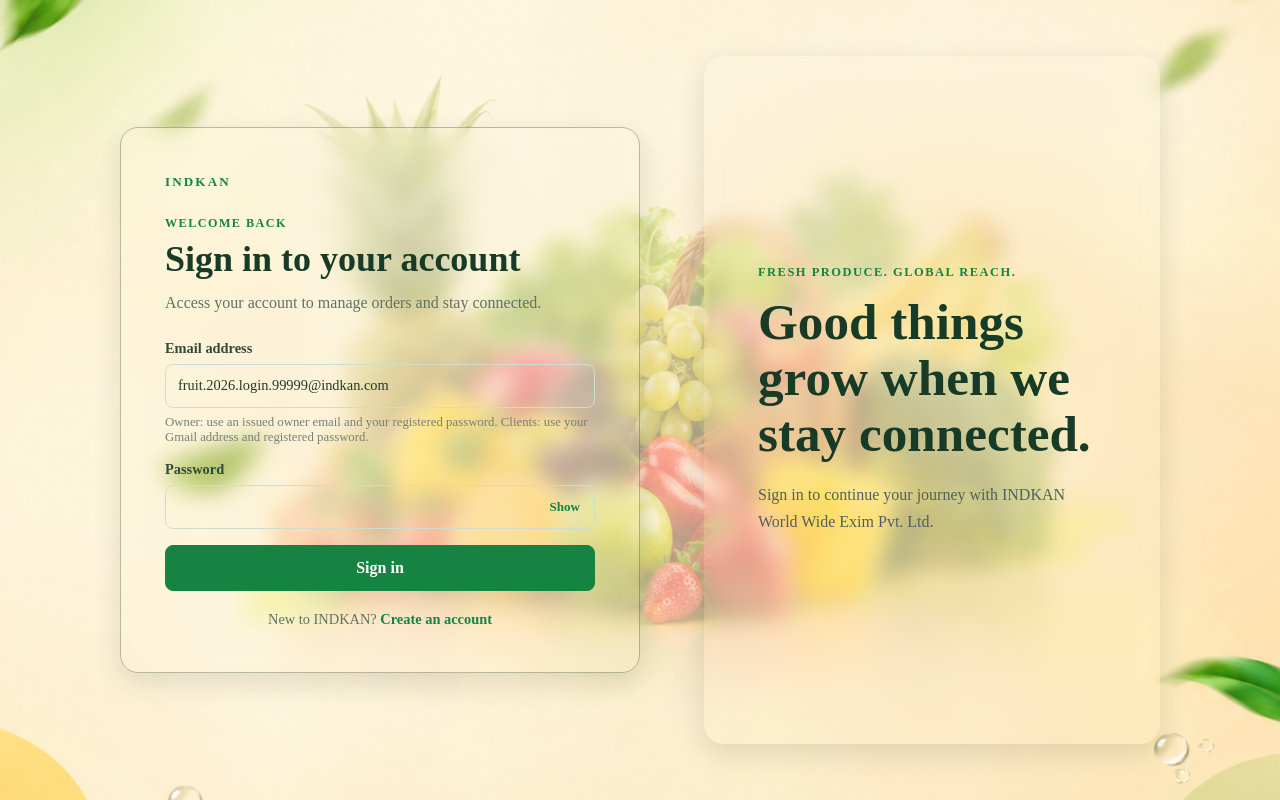
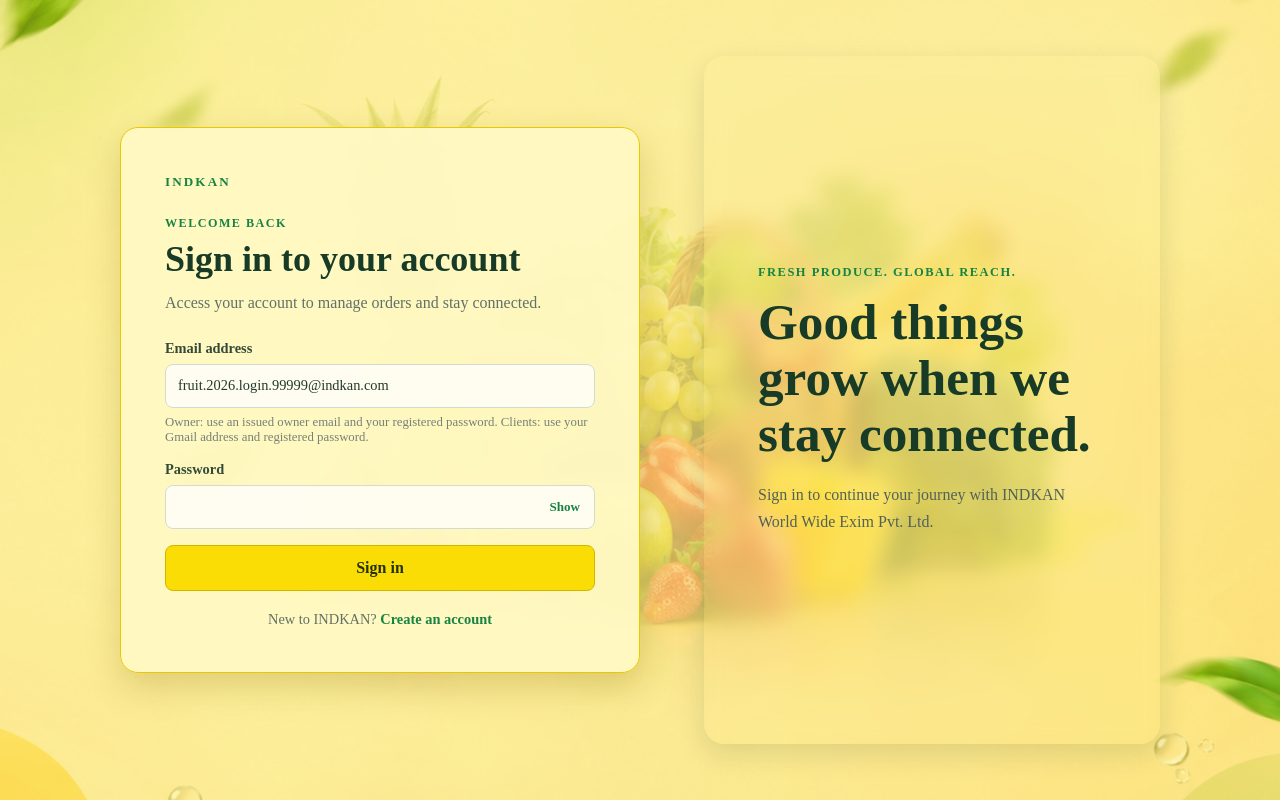
Before and after one commit to sudhamayBala/Fruits-Salling-Application, a React (Vite) app in the folder Frontend/View/: page / in a window 1280 px wide. Built offline with nearby package versions, Linux system fonts and the light colour scheme; no server answers.

Commit message:
Update project

```diff
--- a/Frontend/View/src/styles/page/Login.css
+++ b/Frontend/View/src/styles/page/Login.css
@@ -5,5 +5,25 @@
 }
 
 .auth-shell.auth-login-shell .auth-login-page {
-  background: transparent;
+  background: rgb(249 221 5 / 30%);
 }
+
+.auth-shell.auth-login-shell .auth-card {
+  border-color: #e8c800;
+  background: rgb(255 249 196 / 94%) !important;
+  box-shadow: 0 14px 34px rgb(133 103 0 / 24%) !important;
+}
+
+.auth-shell.auth-login-shell .auth-form input {
+  background: rgb(255 255 255 / 78%);
+}
+
+.auth-shell.auth-login-shell .auth-submit {
+  border-color: #d3b500;
+  background: #f9dd05;
+  color: #26320b;
+}
+
+.auth-shell.auth-login-shell .auth-submit:hover:not(:disabled) {
+  background: #e8c800;
+}
```
